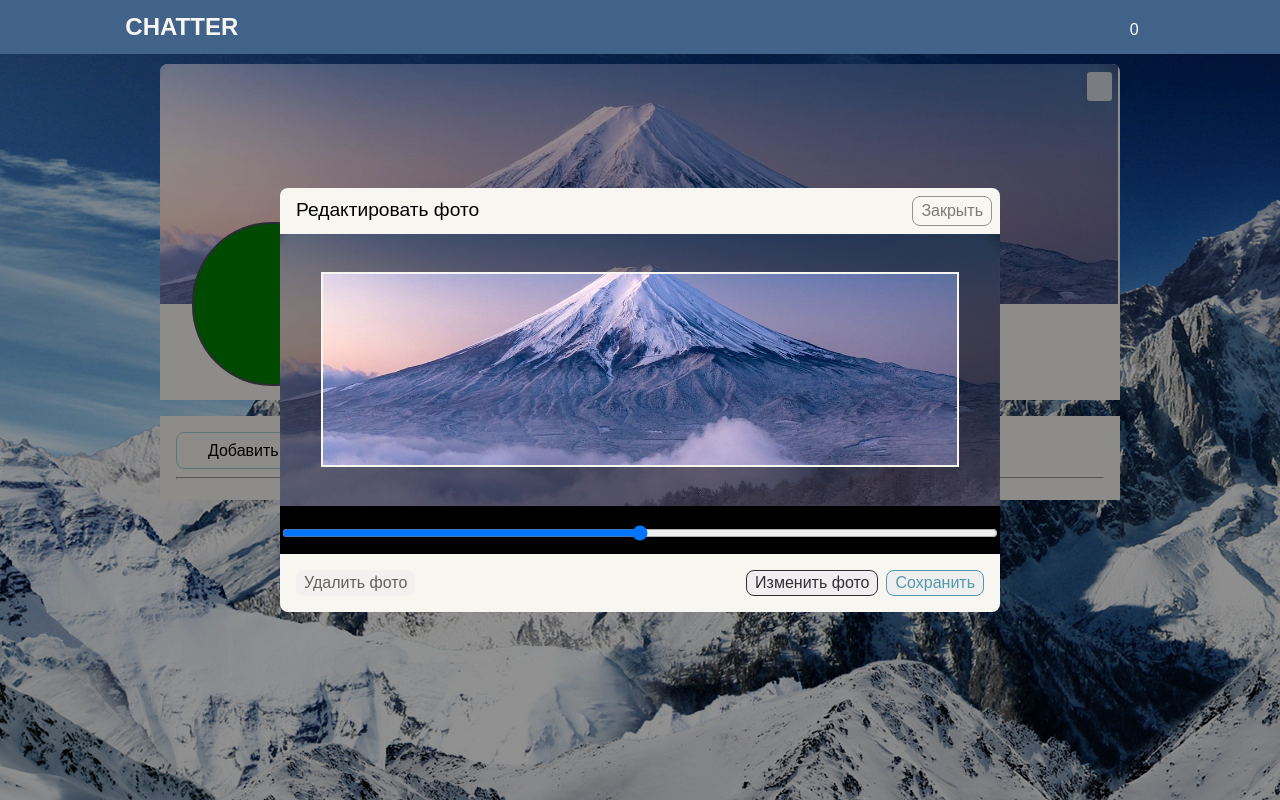
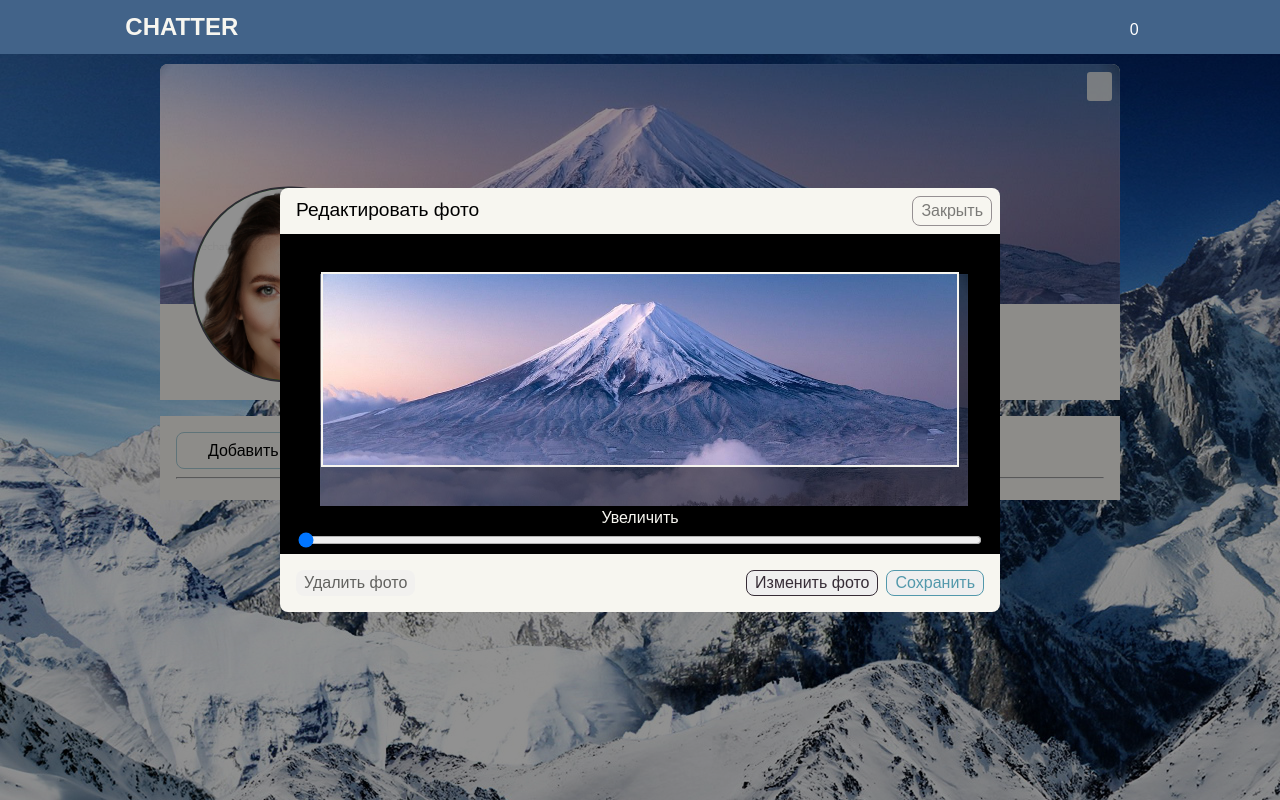
Before and after one commit to RKolbnev/chatter, a Vue app: page /1 in a window 1280 px wide. Both pictures are taken after a click on the icon 1099 px from the left and 86 px from the top of the page. Built offline with nearby package versions, Linux system fonts and the light colour scheme; a web font is replaced by a local one.

Commit message:
Компонент редактирования фото, оптимизирован для работы с главным фото и с фото бэкграунда.

```diff
--- a/src/components/AppChangePhotoModal.vue
+++ b/src/components/AppChangePhotoModal.vue
@@ -1,16 +1,15 @@
 <template>
   <div class="modal-bg flex-center">
-    <div class="modal">
+    <div class="modal" :class="currentPosition.class">
       <div class="modal-header">
         <span>Редактировать фото</span>
         <span>Закрыть</span>
       </div>
 
       <div class="modal-content">
-
         <div class="modal-content__photo">
           <div class="modal-content__photo__bg" ref="availableLine">
-            <img src="../assets/test.jpg" alt="Background" draggable="false"
+            <img :src="require(`../assets/${currentPosition.src}.jpg`)" alt="Background" draggable="false"
               @mousedown="availableMove"
               @mouseup="unavailableMove"
               @mousemove="changePosition"
@@ -18,7 +17,7 @@
           </div>
         </div>
 
-        <div class="modal-content__toolsvue">
+          <div class="modal-content__tools">
           <p>Увеличить</p>
           <input type="range" min="1" max="3" step="0.1" v-model="width" aria-valuetext="Увеличить">
         </div>
@@ -39,14 +38,17 @@
 <script>
 export default {
   emits: ['save'],
+  props: {
+    currentPosition: Object
+  },
   data () {
     return {
       bgPosition: {
-        top: 0,
-        left: 0,
-        width: 50
+        top: this.currentPosition.top + (40 / (this.currentPosition.width / 100)),
+        left: this.currentPosition.left + (40 / (this.currentPosition.width / 100)),
+        width: (this.currentPosition.width / (this.currentPosition.width / 100)) - this.currentPosition.subtract
       },
-      width: 2,
+      width: this.currentPosition.width / 100,
       move: false,
       top: null,
       left: null
@@ -70,16 +72,24 @@ export default {
     },
     changePosition (evt) {
       if (this.move) {
+        const coefficient = 40 * this.width
+        const a = this.$refs.availableLine.getBoundingClientRect()
+        const b = evt.target.getBoundingClientRect()
         const x = this.bgPosition.left - (this.left - evt.pageX)
         const y = this.bgPosition.top - (this.top - evt.pageY)
-        this.bgPosition.top = y
+        this.bgPosition.top = (a.top + coefficient) >= b.top ? y : coefficient
         this.top = evt.pageY
-        this.bgPosition.left = x
+        this.bgPosition.left = (a.left + coefficient) >= b.left ? x : coefficient
         this.left = evt.pageX
       }
     },
     saveSettingsForPhoto () {
-      this.$emit('save', { top: this.bgPosition.top, left: this.bgPosition.left, width: this.bgPosition.width * this.width })
+      this.$emit('save', {
+        top: this.bgPosition.top - (40 * this.width),
+        left: this.bgPosition.left - (40 * this.width),
+        width: (this.bgPosition.width * this.width) + this.currentPosition.subtract,
+        type: this.currentPosition.type
+      })
     }
   }
 }
--- a/src/sass/blocks/_change-photo-modal.sass
+++ b/src/sass/blocks/_change-photo-modal.sass
@@ -6,8 +6,43 @@
   height: 100vh
   background-color: #0000006e
 
+.edit
+  &__bg
+    width: 45rem
+    & div.modal
+      &-content
+        height: 20rem
+        &__photo
+          height: 17rem
+          &__bg
+            height: 12rem
+            &::after
+              width: 88%
+              height: 70%
+              box-shadow: 0px 0px 0px 2.6rem #0000007c
+
+  &__photo
+    width: 27rem
+    & div.modal
+      &-content
+        height: 29rem
+        &__photo
+          height: 26rem
+          &__bg
+            height: 21rem
+            &::after
+              margin-top: 3%
+              border-radius: 12rem
+              width: 81%
+              height: 81%
+              box-shadow: 0px 0px 0px 26rem #0000007c
+            & img
+              top: 0
+              left: 0
+
+
 .modal
-  width: 45rem
+  // width: 45rem
   height: fit-content
   background-color: $white
   border-radius: 0.5rem
@@ -29,52 +64,45 @@
         opacity: 1
         border-color: $light-blue
         color: darken($light-blue, 10%)
-
-
   &-content
-    height: 20rem
+    // height: 20rem
     background-color: #000
-
-
     &__photo
       position: relative
       overflow: hidden
       width: stretch
-      height: 17rem
+      // height: 17rem
       &__bg
         position: relative
         display: flex
         justify-content: center
         align-items: center
-        height: 12rem
+        // height: 12rem
         width: stretch
         padding: 2.5rem
         &::after
           position: absolute
           content: ''
           pointer-events: none
-          width: 88%
-          height: 70%
+          // width: 88%
+          // height: 70%
           border: 2px solid $white
-          box-shadow: 0px 0px 0px 2.6rem #0000007c
+          // box-shadow: 0px 0px 0px 2.6rem #0000007c
         & img
           position: absolute
           cursor: move
-
-
     &__tools
       width: stretch
       padding: 0 1rem
-      color: $white
-      font-size: 1rem
-    & p
-      margin: 0
-      padding: 0.2rem 0.5rem
-      text-align: center
-    & input
-      width: stretch
-      background-color: #fff
-
+      & p
+        margin: 0
+        padding: 0.2rem 0.5rem
+        font-size: 1rem
+        color: $white
+        text-align: center
+      & input
+        width: stretch
+        background-color: #fff
   &-btn
     display: flex
     justify-content: space-between
--- a/src/sass/blocks/_user-page.sass
+++ b/src/sass/blocks/_user-page.sass
@@ -22,7 +22,6 @@
   &__bg
     overflow: hidden
     position: relative
-    // margin: -2.5rem
     width: stretch
     height: 15rem
     & img
@@ -43,14 +42,16 @@
   &__main
     cursor: pointer
     position: absolute
-    transform: translateY(-50%)
+    transform: translateY(-60%)
     overflow: hidden
-    width: 10rem
-    height: 10rem
+    width: 12rem
+    height: 12rem
     margin-left: 2rem
     border: 2px solid $grey
-    border-radius: 5rem
+    border-radius: 6rem
     background-color: green
+    & img
+      position: absolute
   &__name
     font-size: 1.7rem
     margin-top: 2rem
--- a/src/views/UserPage.vue
+++ b/src/views/UserPage.vue
@@ -4,16 +4,20 @@
     <div class="info border-top">
 
       <div class="info__bg border-top" >
-        <img src="../assets/test.jpg" alt="" :style="styleImg">
-        <i class="fa fa-pencil" aria-hidden="true" @click="modal=true"></i>
+        <img :src="require(`../assets/${styleForBg.src}.jpg`)" alt="Background"
+          :style="styleBg">
+        <i class="fa fa-pencil" aria-hidden="true"
+          @click="isEdit('styleForBg')"></i>
       </div>
 
       <div class="info__main">
-        <img src="" alt="">
+        <img :src="require(`../assets/${styleForPhoto.src}.jpg`)" alt="Main Photo"
+          :style="stylePhoto"
+          @click="isEdit('styleForPhoto')">
       </div>
 
       <div class="info__name">
-        <span>Kolbnev Roman Andreevich</span>
+        <span>Demodowa Inna Ivanovna</span>
         <i class="fa fa-pencil" aria-hidden="true"></i>
       </div>
 
@@ -24,7 +28,10 @@
       <hr>
     </div>
     <teleport to='body'>
-      <app-change-photo v-if="modal" @save="changePhoto"></app-change-photo>
+      <app-change-photo
+        v-if="modal"
+        @save="changePhoto"
+        :currentPosition="currentStyleForEdit"></app-change-photo>
     </teleport>
 
   </div>
@@ -40,22 +47,45 @@ export default {
   data () {
     return {
       modal: false,
-      styleForImg: {
+      styleForBg: {
         top: 0,
         left: 0,
-        width: 100
-      }
+        width: 100,
+        class: 'edit__bg',
+        src: 'test',
+        type: 'styleForBg',
+        subtract: 10
+      },
+      styleForPhoto: {
+        top: 0,
+        left: 0,
+        width: 100,
+        class: 'edit__photo',
+        src: 'test2',
+        type: 'styleForPhoto',
+        subtract: 18
+      },
+      currentStyleForEdit: null
     }
   },
   methods: {
     changePhoto (settings) {
+      console.log(settings)
       this.modal = false
-      this.styleForImg = settings
+      this[settings.type] = { ...this[settings.type], ...settings }
+      console.log(this.styleForPhoto)
+    },
+    isEdit (editElement) {
+      this.modal = true
+      this.currentStyleForEdit = this[editElement]
     }
   },
   computed: {
-    styleImg () {
-      return `top: ${this.styleForImg.top - 2.5}px; left: ${this.styleForImg.left - 2.5}px; width: ${this.styleForImg.width}%`
+    styleBg () {
+      return `top: ${this.styleForBg.top}px; left: ${this.styleForBg.left}px; width: ${this.styleForBg.width}%`
+    },
+    stylePhoto () {
+      return `top: ${this.styleForPhoto.top}px; left: ${this.styleForPhoto.left}px; width: ${this.styleForPhoto.width}%`
     }
   }
 
```
Also changed, not shown: src/assets/test2.jpg (added), 1 other file (tests, documents, lock files or other folders).
